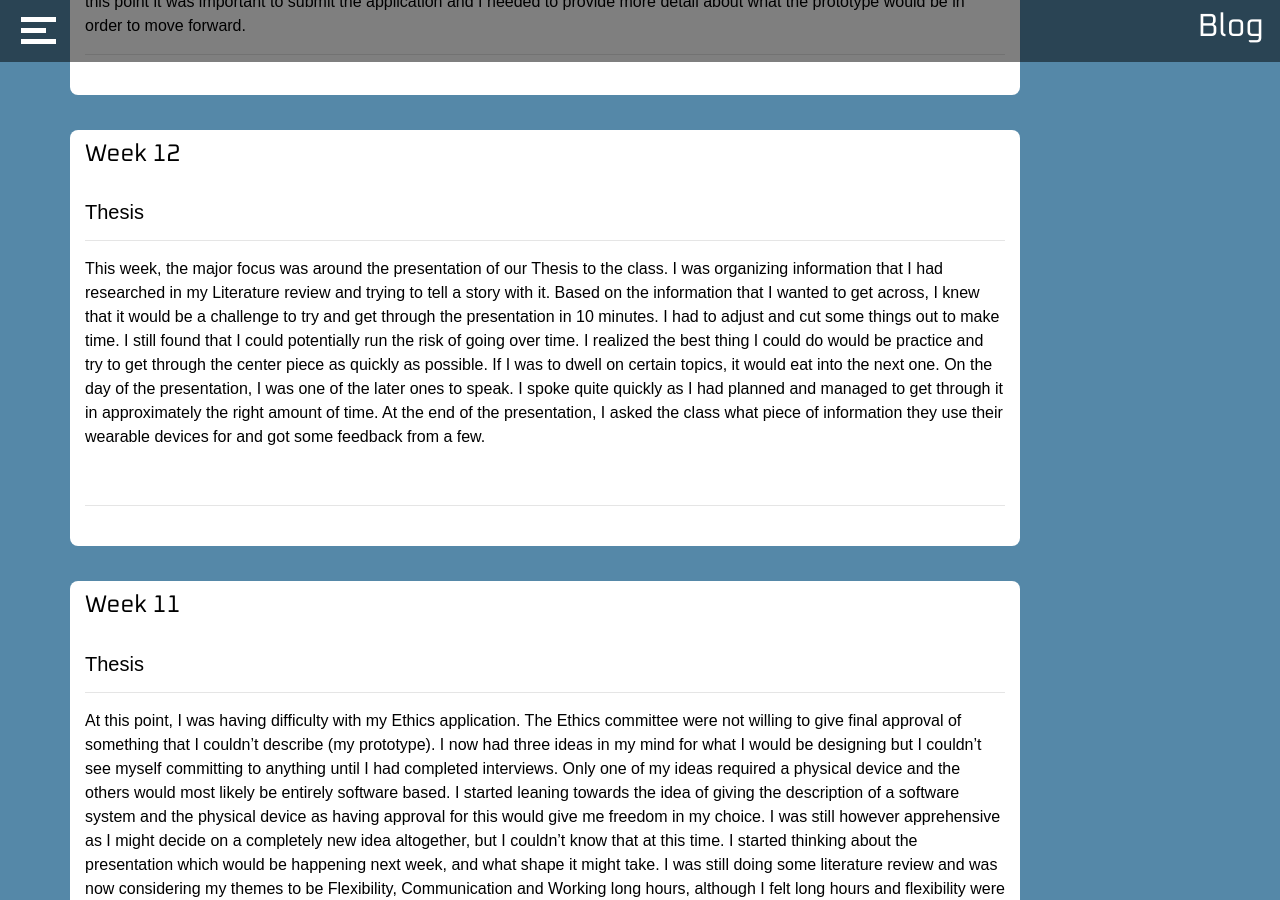
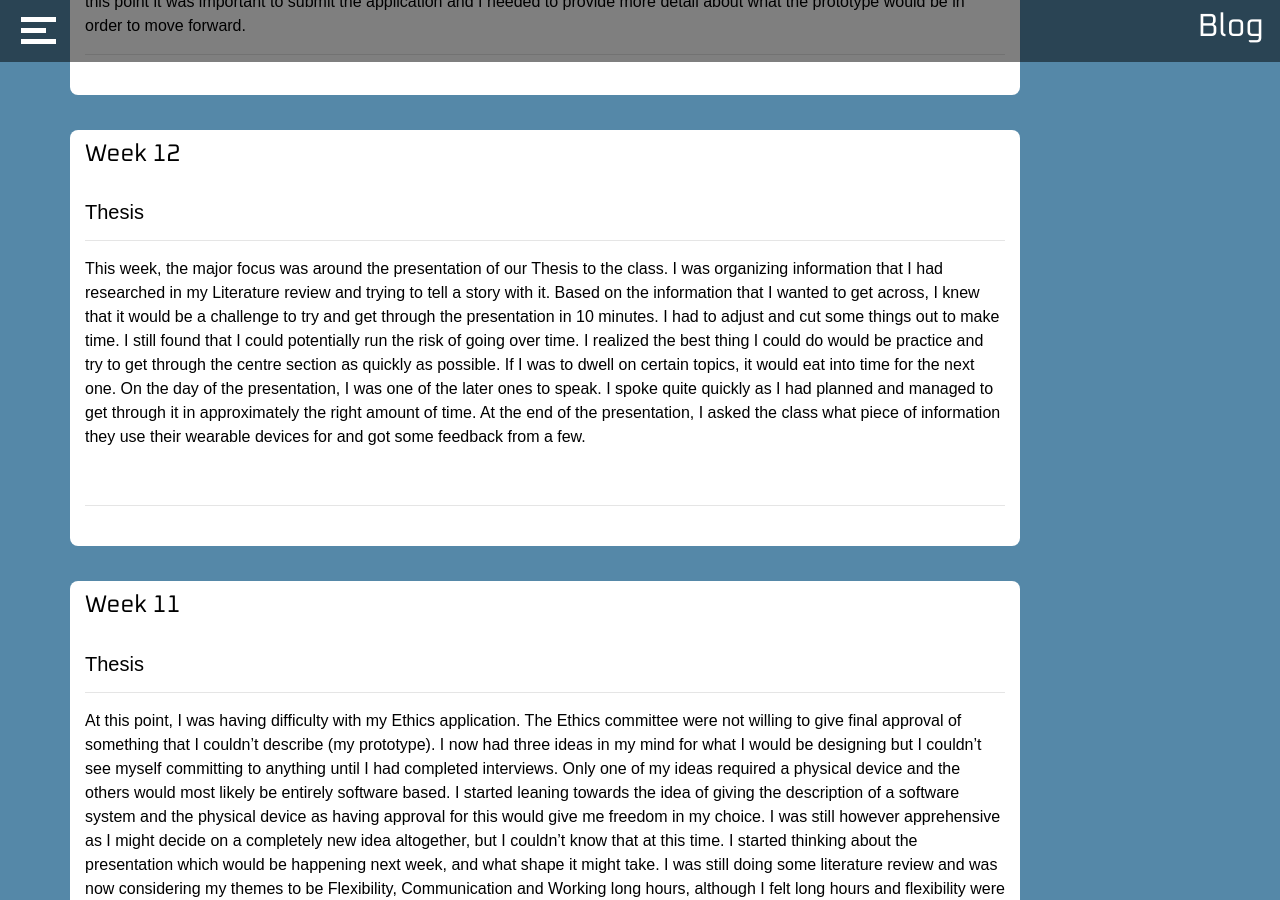
Before and after one commit to Tony8egan/www.TonesDesigns, a Jekyll site: the page built from Blog.markdown, in a window 1280 px wide and 900 px high, scrolled down 539 px. Built offline with Jekyll 4.4.1, drawn with Linux system fonts in a browser that asks for light colours; nearby versions of some CDN libraries.

Commit message:
Update Blog.html

```diff
--- a/_layouts/Blog.html
+++ b/_layouts/Blog.html
@@ -83,8 +83,8 @@
             class. I was organizing information that I had researched in my Literature review and trying to tell a story with it. Based on the
             information that I wanted to get across, I knew that it would be a challenge to try and get through the presentation in 10 minutes.
             I had to adjust and cut some things out to make time. I still found that I could potentially run the risk of going over time. I realized
-            the best thing I could do would be practice and try to get through the center piece as quickly as possible. If I was to dwell on certain
-            topics, it would eat into the next one. On the day of the presentation, I was one of the later ones to speak. I spoke quite quickly as I had
+            the best thing I could do would be practice and try to get through the centre section as quickly as possible. If I was to dwell on certain
+            topics, it would eat into time for the next one. On the day of the presentation, I was one of the later ones to speak. I spoke quite quickly as I had
             planned and managed to get through it in approximately the right amount of time. At the end of the presentation, I asked the class what piece
             of information they use their wearable devices for and got some feedback from a few. </p>
         <br>
```
